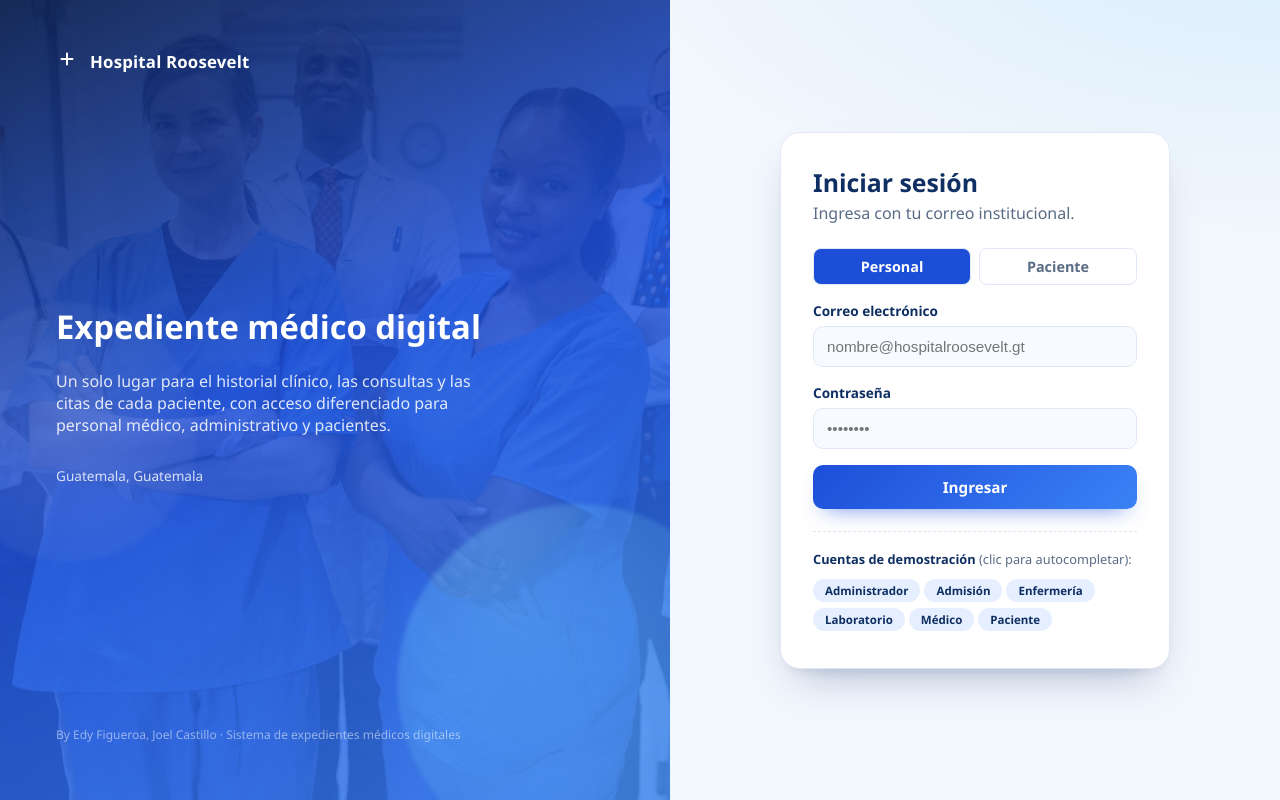
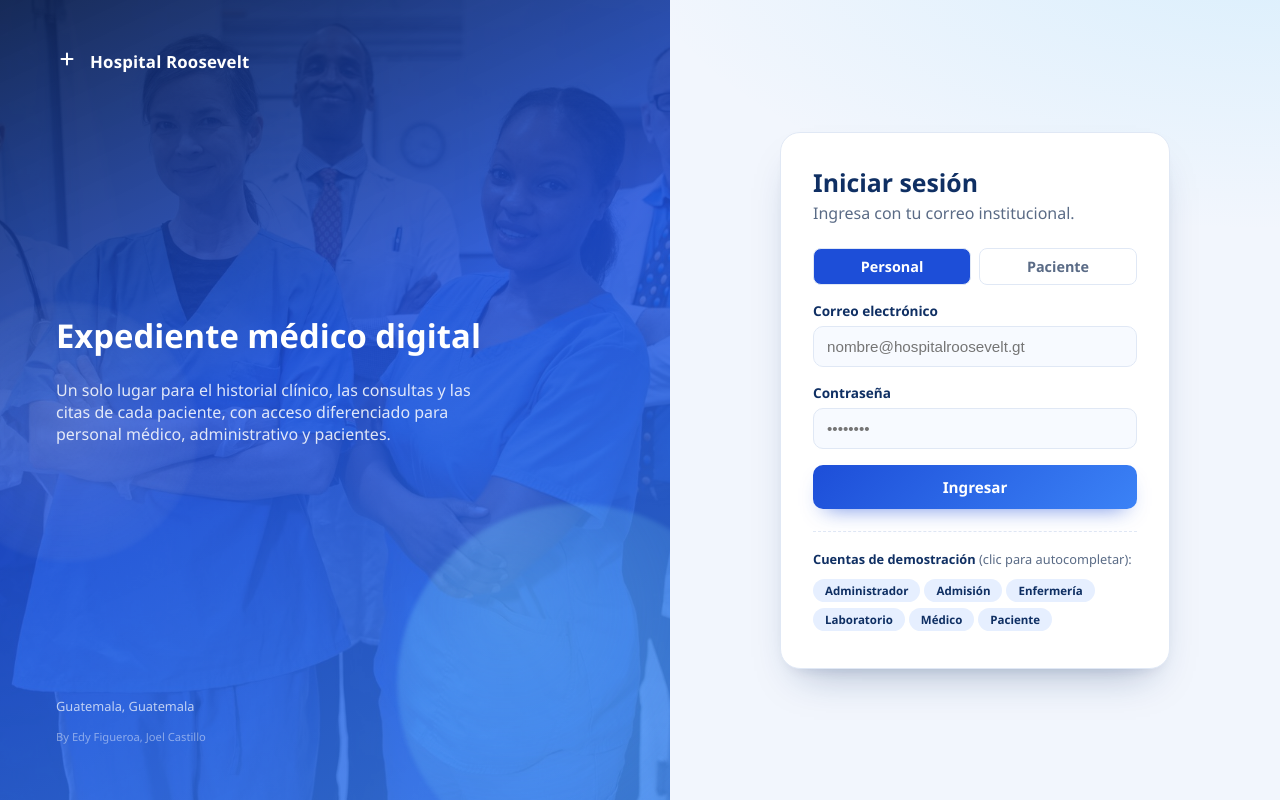
Before and after one commit to figueroa1127/expedientes-hospital-roosevelt, a React (Vite) app in the folder frontend/: page /login in a window 1280 px wide. Built offline with nearby package versions, Linux system fonts and the light colour scheme.

Commit message:
mover Guatemala, Guatemala donde estaban los nombres y colocar créditos abajo

```diff
--- a/frontend/src/pages/Login.jsx
+++ b/frontend/src/pages/Login.jsx
@@ -94,13 +94,15 @@ export default function Login() {
             Un solo lugar para el historial clínico, las consultas y las citas de cada paciente,
             con acceso diferenciado para personal médico, administrativo y pacientes.
           </p>
-          <p style={{ fontSize: '0.85rem', color: 'rgba(255,255,255,0.8)', marginTop: 8 }}>
+        </div>
+        <div style={{ display: 'flex', flexDirection: 'column', gap: 4 }}>
+          <p style={{ fontSize: '0.8rem', color: 'rgba(255,255,255,0.7)' }}>
             Guatemala, Guatemala
           </p>
+          <p style={{ fontSize: '0.7rem', color: 'rgba(255,255,255,0.45)' }}>
+            By Edy Figueroa, Joel Castillo
+          </p>
         </div>
-        <p style={{ fontSize: '0.75rem', color: 'rgba(255,255,255,0.5)' }}>
-          By Edy Figueroa, Joel Castillo · Sistema de expedientes médicos digitales
-        </p>
       </div>
 
       <div className="login-formulario">
```
